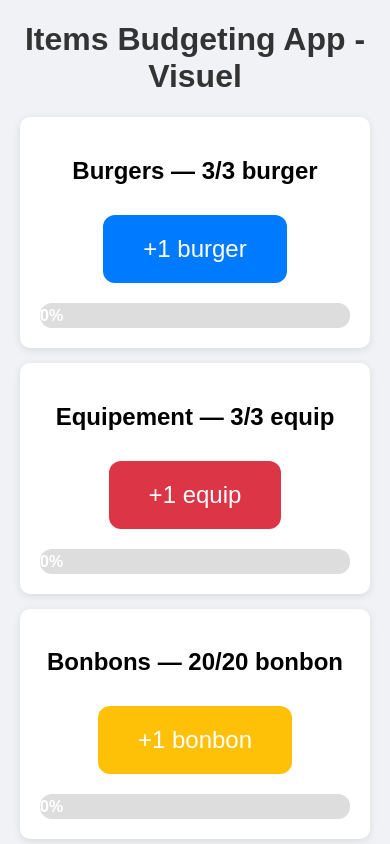
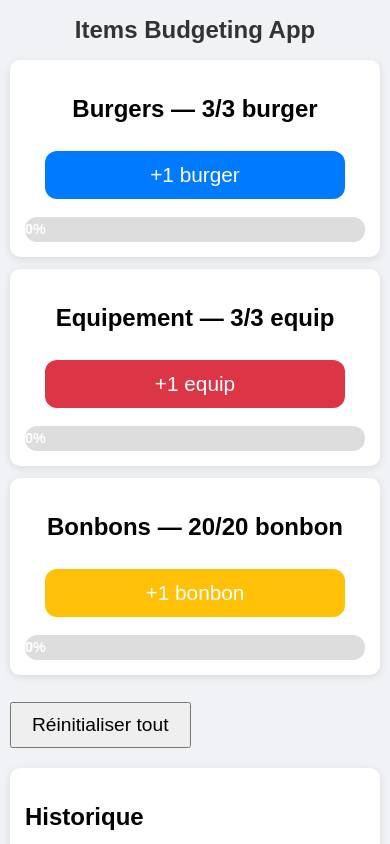
Before and after one commit to b33n-tech/financial-items, a plain HTML site: page index.html in a window 390 px wide. Shown: the top 844 px of the page. Drawn offline with Linux system fonts and the light colour scheme.

Commit message:
Update index.html

```diff
--- a/index.html
+++ b/index.html
@@ -2,25 +2,32 @@
 <html lang="fr">
 <head>
 <meta charset="UTF-8">
-<title>Items Budgeting App - Visual</title>
+<title>Items Budgeting App - Mobile Friendly</title>
+<meta name="viewport" content="width=device-width, initial-scale=1.0">
 <style>
-body { font-family: Arial, sans-serif; background: #f0f2f5; margin: 20px; }
-h1 { text-align: center; color: #333; }
-.category { background: #fff; padding: 20px; margin: 15px 0; border-radius: 10px; box-shadow: 0 2px 8px rgba(0,0,0,0.1); text-align: center; }
-button.item-btn { font-size: 24px; padding: 20px 40px; margin: 10px; border: none; border-radius: 12px; cursor: pointer; color: white; }
+body { font-family: Arial, sans-serif; background: #f0f2f5; margin: 10px; }
+h1 { text-align: center; color: #333; font-size: 1.8em; }
+.category { background: #fff; padding: 15px; margin: 12px 0; border-radius: 10px; box-shadow: 0 2px 8px rgba(0,0,0,0.1); text-align: center; }
+button.item-btn { font-size: 1.5em; padding: 15px; margin: 8px 0; border: none; border-radius: 12px; cursor: pointer; color: white; width: 90%; max-width: 300px; }
 button.item-btn:disabled { background: #aaa; cursor: not-allowed; }
-.progress-bar { height: 25px; border-radius: 12px; background: #ddd; margin-top: 10px; overflow: hidden; }
-.progress-fill { height: 100%; background: #28a745; text-align: center; color: white; line-height: 25px; font-weight: bold; transition: width 0.3s; }
+.progress-bar { height: 30px; border-radius: 12px; background: #ddd; margin-top: 10px; overflow: hidden; }
+.progress-fill { height: 100%; background: #28a745; text-align: center; color: white; line-height: 30px; font-weight: bold; transition: width 0.3s; }
 .history { background: #fff; padding: 15px; border-radius: 10px; box-shadow: 0 2px 8px rgba(0,0,0,0.1); margin-top: 20px; max-height: 250px; overflow-y: auto;}
+@media (max-width: 480px) {
+    h1 { font-size: 1.5em; }
+    button.item-btn { font-size: 1.3em; padding: 12px; width: 100%; }
+    .progress-bar { height: 25px; }
+    .progress-fill { line-height: 25px; font-size: 0.9em; }
+}
 </style>
 </head>
 <body>
 
-<h1>Items Budgeting App - Visuel</h1>
+<h1>Items Budgeting App</h1>
 
 <div id="categories"></div>
 
-<button onclick="resetAll()" style="font-size:18px; padding:10px 20px; margin-top:15px;">Réinitialiser tout</button>
+<button onclick="resetAll()" style="font-size:1.2em; padding:10px 20px; margin-top:15px;">Réinitialiser tout</button>
 
 <div class="history">
 <h2>Historique</h2>
@@ -28,7 +35,7 @@ button.item-btn:disabled { background: #aaa; cursor: not-allowed; }
 </div>
 
 <script>
-// --- Données initiales ---
+// Données initiales
 let defaultCategories = [
     { name: "Burgers", total: 3, remaining: 3, color: "#007bff", unitLabel: "burger" },
     { name: "Equipement", total: 3, remaining: 3, color: "#dc3545", unitLabel: "equip" },
@@ -43,7 +50,7 @@ function saveState() {
     localStorage.setItem('history', JSON.stringify(history));
 }
 
-// --- Affichage catégories ---
+// Affichage catégories
 function renderCategories() {
     const container = document.getElementById('categories');
     container.innerHTML = '';
@@ -76,7 +83,7 @@ function renderCategories() {
     });
 }
 
-// --- Ajouter item ---
+// Ajouter item
 function addItem(catIndex, qty) {
     const cat = categories[catIndex];
     const actualQty = Math.min(qty, cat.remaining);
@@ -88,7 +95,7 @@ function addItem(catIndex, qty) {
     renderHistory();
 }
 
-// --- Historique ---
+// Historique
 function renderHistory() {
     const ul = document.getElementById('historyList');
     ul.innerHTML = '';
@@ -99,7 +106,7 @@ function renderHistory() {
     });
 }
 
-// --- Reset ---
+// Reset
 function resetAll() {
     if(confirm("Confirmez-vous la réinitialisation de tout ?")) {
         categories = defaultCategories.map(c => ({ ...c, remaining: c.total }));
@@ -110,7 +117,7 @@ function resetAll() {
     }
 }
 
-// --- Initial render ---
+// Initial render
 renderCategories();
 renderHistory();
 </script>
```
